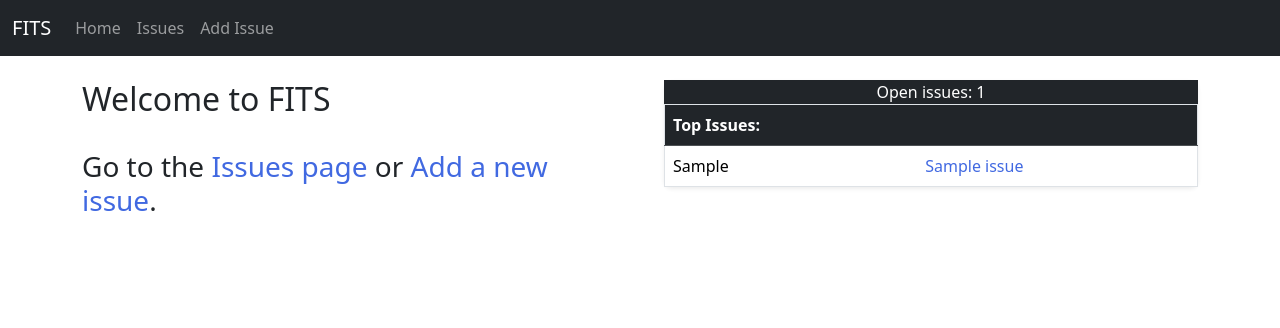
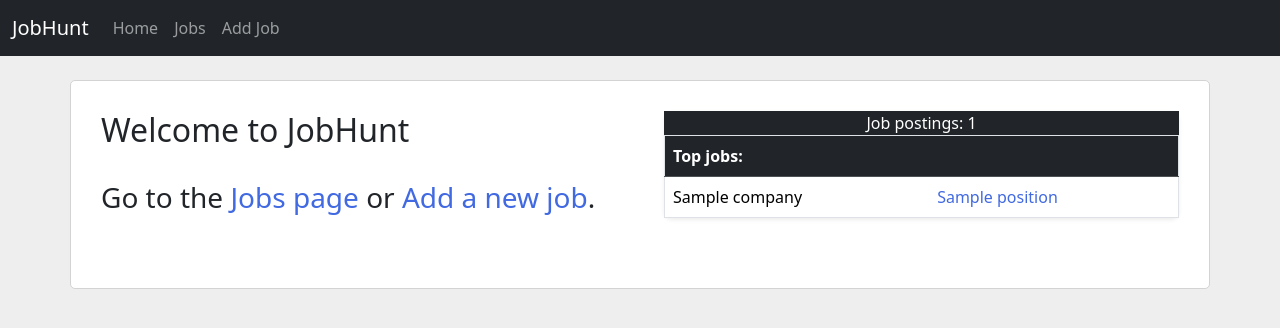
Before and after one commit to ColtanF/JobHunt, a Flask app: template templates/index.html in a window 1280 px wide. Shown: the top 328 px of the page. Run offline with Flask 2, Linux system fonts and the light colour scheme; the template is opened without the code that fills it: most values are stand-ins (such as "Sample title", 1, 10 or a date in 2020); parts of the project's set-up code (start-up, migrations or seed data) failed here and were passed over; some libraries are stand-ins or nearby versions.

Commit message:
Initial commit to jobhunt branch

```diff
--- a/app.py
+++ b/app.py
@@ -11,7 +11,7 @@ app.debug = True
 app.config['MYSQL_HOST'] = 'localhost'
 app.config['MYSQL_USER'] = 'root'
 app.config['MYSQL_PASSWORD'] = 'qwerQWER1234!@#$' # Change this to w/e your db password is
-app.config['MYSQL_DB'] = 'issue_tracker_db'
+app.config['MYSQL_DB'] = 'job_tracker_db'
 app.config['MYSQL_CURSORCLASS'] = 'DictCursor'
 
 # Init MYSQL
@@ -21,112 +21,140 @@ mysql = MySQL(app)
 @app.route('/')
 def index():
     cur = mysql.connection.cursor()
-    result = cur.execute("SELECT * FROM issues_tbl")
+    result = cur.execute("SELECT * FROM jobs_tbl")
 
-    issues = cur.fetchall()
-    if not issues:
-        issues = []
+    jobs = cur.fetchall()
+    if not jobs:
+        jobs = []
     cur.close()
 
-    return render_template('index.html', issues=issues)
+    return render_template('index.html', jobs=jobs)
 
-@app.route('/issues')
-def issues():
-    # Retrieve issues from DB and display them to the user
+@app.route('/jobs')
+def jobs():
+    # Retrieve job postings from DB and display them to the user
     cur = mysql.connection.cursor()
 
-    # Grab all of the issues
-    result = cur.execute("SELECT * FROM issues_tbl")
-    issues = cur.fetchall()
+    # Grab all of the jobs
+    result = cur.execute("SELECT * FROM jobs_tbl")
+    jobs = cur.fetchall()
 
     cur.close()
 
-    return render_template('issues.html', issues=issues)
+    return render_template('jobs.html', jobs=jobs)
 
-class IssueForm(Form):
-    projectName = StringField('Project Name', [validators.Length(min=1, max=100)])
-    title = StringField('Title', [validators.Length(min=10, max=200)])
-    description = TextAreaField('Description', [validators.Length(min=1)])
+
+class JobForm(Form):
+    company = StringField('Company Name', [validators.Length(min=1, max=100)])
+    position = StringField('Position', [validators.Length(min=10, max=200)])
+    companyInfo = TextAreaField('Company Description', [validators.Length(min=1)])
+    positionInfo = TextAreaField('Position Description', [validators.Length(min=1)])
+    reqsIMeet = TextAreaField('Requirements I meet')
+    reqsIDontMeet = TextAreaField('Requirements I don\'t meet')
+    address = StringField('Address', [validators.Length(min=1, max=300)])
     links = TextAreaField('Links')
+    salary = StringField('Salary', [validators.Length(max=200)])
+    status = StringField('Status', [validators.Length(min=1, max=200)])
 
-@app.route('/add_issue', methods=["GET", "POST"])
-def add_issue():
-    form = IssueForm(request.form)
+@app.route('/add_job', methods=["GET", "POST"])
+def add_job():
+    form = JobForm(request.form)
     if request.method == "POST" and form.validate():
-        projectName = form.projectName.data
-        title = form.title.data
-        description = form.description.data
+        company = form.company.data
+        position = form.position.data
+        companyInfo = form.companyInfo.data
+        positionInfo = form.positionInfo.data
+        address = form.address.data
         links = form.links.data
+        status = form.status.data
+        reqsIMeet = form.reqsIMeet.data
+        reqsIDontMeet = form.reqsIDontMeet.data
+        salary = form.salary.data
 
-        # Add the issue to the DB
+        # Add the job to the DB
         cur = mysql.connection.cursor()
 
-        cur.execute("INSERT INTO issues_tbl(projectKey, title, description, links) VALUES(%s, %s, %s, %s)", (projectName, title, description, links))
+        cur.execute("INSERT INTO jobs_tbl(company, position, companyInfo, positionInfo, reqsIMeet, reqsIDontMeet, salary, address, links, status) VALUES(%s, %s, %s, %s, %s, %s, %s, %s, %s, %s)",
+                    (company, position, companyInfo, positionInfo, reqsIMeet, reqsIDontMeet, salary, address, links, status))
 
         mysql.connection.commit()
         # Close the connection
         cur.close()
-        flash("Issue added.", "success")
-        return redirect(url_for("issues"))
+        flash("Job added.", "success")
+        return redirect(url_for("jobs"))
 
-    return render_template('add_issue.html', form=form)
+    return render_template('add_job.html', form=form)
 
-@app.route('/delete_issue/<string:id>', methods=["POST"])
-def delete_issue(id):
-    # Remove the issue from the db
+@app.route('/delete_job/<string:id>', methods=["POST"])
+def delete_job(id):
+    # Remove the job from the db
     cur = mysql.connection.cursor()
-    result = cur.execute("DELETE FROM issues_tbl WHERE id = %s", [id])
+    result = cur.execute("DELETE FROM jobs_tbl WHERE id = %s", [id])
     mysql.connection.commit()
     cur.close()
 
-    flash("Issue deleted.", "success")
-    return redirect(url_for('issues'))
+    flash("Job deleted.", "success")
+    return redirect(url_for('jobs'))
 
-@app.route('/view_issue/<string:id>')
-def view_issue(id):
-    # Retrieve the issue from the db and display its info to the user
+@app.route('/view_job/<string:id>')
+def view_job(id):
+    # Retrieve the job from the db and display its info to the user
     cur = mysql.connection.cursor()
-    result = cur.execute("SELECT * FROM issues_tbl WHERE id = %s", [id])
-    issue = cur.fetchone()
+    result = cur.execute("SELECT * FROM jobs_tbl WHERE id = %s", [id])
+    job = cur.fetchone()
     cur.close()
 
-    return render_template('view_issue.html', issue = issue)
+    return render_template('view_job.html', job = job)
 
-@app.route('/edit_issue/<string:id>', methods=['GET', 'POST'])
-def edit_issue(id):
-    # Retrieve issue from db and throw its info into a form like in the new_issue function
+@app.route('/edit_job/<string:id>', methods=['GET', 'POST'])
+def edit_job(id):
+    # Retrieve job from db and throw its info into a form like in the add_job function
     cur = mysql.connection.cursor()
-    result = cur.execute("SELECT * FROM issues_tbl WHERE id = %s", [id])
-    issue = cur.fetchone()
+    result = cur.execute("SELECT * FROM jobs_tbl WHERE id = %s", [id])
+    job = cur.fetchone()
     cur.close()
 
-    form = IssueForm(request.form)
-    form.projectName.data = issue["projectKey"]
-    form.title.data = issue["title"]
-    form.description.data = issue["description"]
-    form.links.data = issue["links"]
+    form = JobForm(request.form)
+    form.company.data = job["company"]
+    form.position.data = job["position"]
+    form.positionInfo.data = job["positionInfo"]
+    form.reqsIMeet.data = job["reqsIMeet"]
+    form.reqsIDontMeet.data = job["reqsIDontMeet"]
+    form.salary.data = job["salary"]
+    form.address.data = job["address"]
+    form.status.data = job["status"]
+    form.companyInfo.data = job["companyInfo"]
+    form.links.data = job["links"]
 
     if request.method == "POST" and form.validate():
-        projectName = request.form["projectName"]
-        title = request.form["title"]
-        description = request.form["description"]
+        company = request.form["company"]
+        position = request.form["position"]
+        positionInfo = request.form["positionInfo"]
+        companyInfo = request.form["companyInfo"]
+        reqsIMeet = request.form["reqsIMeet"]
+        reqsIDontMeet = request.form["reqsIDontMeet"]
+        salary = request.form["salary"]
+        address = request.form["address"]
+        status = request.form["status"]
         links = request.form["links"]
 
-     # Add the issue to the DB
+
+     # Add the job to the DB
         cur = mysql.connection.cursor()
 
-        cur.execute("UPDATE issues_tbl SET projectKey = %s, title = %s, description = %s, links = %s WHERE id = %s", (projectName, title, description, links, id))
+        cur.execute("UPDATE jobs_tbl SET company = %s, position = %s, companyInfo = %s, positionInfo = %s, reqsIMeet = %s, reqsIDontMeet = %s, salary = %s, address = %s, links = %s, status = %s WHERE id = %s",
+                    (company, position, companyInfo, positionInfo, reqsIMeet, reqsIDontMeet, salary, address, links, status, id))
 
         mysql.connection.commit()
         # Close the connection
         cur.close()
-        flash("Issue updated.", "success")
-        return redirect(url_for('issues'))
+        flash("Job updated.", "success")
+        return redirect(url_for('jobs'))
 
-    return render_template('edit_issue.html', issue=issue, form=form)
+    return render_template('edit_job.html', job=job, form=form)
 
 
 if __name__ == "__main__":
     mysql_db_helper.checkAndMakeDB()
     app.secret_key = "123abc" # Change this to something more secure
-    app.run(port=5003)
+    app.run(port=5004)
--- a/static/styles/default.css
+++ b/static/styles/default.css
@@ -7,5 +7,33 @@ a:hover {
 }
 
 table {
-    border: 0.5px solid lightgray;
+    border: 1px solid lightgray;
+    border-radius: 5px;
+    max-width: 100%;
+    table-layout: fixed;
 }
+body {
+    background-color: rgb(238, 238, 238);
+}
+.container {
+    border-radius: 5px;
+    border: 1px solid lightgray;
+    padding: 30px;
+    background-color: white;
+}
+label {
+    padding-bottom: 5px;
+}
+
+
+.dash-table {
+    table-layout: auto;
+}
+
+
+.details {
+    min-height: 160px;
+}
+.form-group {
+    padding-top: 10px;
+}
--- a/templates/includes/_navbar.html
+++ b/templates/includes/_navbar.html
@@ -1,6 +1,6 @@
 <nav class="navbar navbar-expand-sm navbar-dark bg-dark" aria-label="Second navbar example">
     <div class="container-fluid">
-      <a class="navbar-brand" href="/">FITS</a>
+      <a class="navbar-brand" href="/">JobHunt</a>
       <button class="navbar-toggler" type="button" data-bs-toggle="collapse" data-bs-target="#navbarsExample02" aria-controls="navbarsExample02" aria-expanded="false" aria-label="Toggle navigation">
         <span class="navbar-toggler-icon"></span>
       </button>
@@ -11,10 +11,10 @@
             <a class="nav-link" href="/">Home</a>
           </li>
           <li class="nav-item">
-            <a class="nav-link" href="/issues">Issues</a>
+            <a class="nav-link" href="/jobs">Jobs</a>
           </li>
           <li class="nav-item">
-            <a class="nav-link" href="/add_issue">Add Issue</a>
+            <a class="nav-link" href="/add_job">Add Job</a>
           </li>
           <!-- <li class="dropdown">
             <a class="nav-link dropdown-toggle" href="#" role="button" id="dropdownMenuLink" data-toggle="dropdown" aria-haspopup="true" aria-expanded="false">
--- a/templates/index.html
+++ b/templates/index.html
@@ -2,36 +2,36 @@
 {% block body %}
 <div class="row row-cols-md-2 mb-3 g-5">
     <div class="col">
-        <h2>Welcome to FITS</h2>
+        <h2>Welcome to JobHunt</h2>
         <br>
-        <h3>Go to the <a href="/issues">Issues page</a> or <a href="/add_issue">Add a new issue</a>.</h3>
+        <h3>Go to the <a href="/jobs">Jobs page</a> or <a href="/add_job">Add a new job</a>.</h3>
     </div>
     <div class="col">
         <div class="mb-4 rounded-3 shadow-sm border-dark">
-            <div class="card-header text-white bg-dark text-center">Open issues: {{issues|length}}</div>
-            <table class="table table-hover">
+            <div class="card-header text-white bg-dark text-center">Job postings: {{jobs|length}}</div>
+            <table class="table table-hover dash-table">
                 <thead class="table-dark">
                     <tr>
-                        <th>Top Issues:</th>
+                        <th>Top jobs:</th>
                         <th></th>
                     </tr>
                 </thead>
-                {% if issues|length < 5 %}
-                    {% for issue in issues %}
+                {% if jobs|length == 0 %}
+                <tr>
+                    <td style="column-span:2;">No open jobs.</td>
+                </tr>
+                {% elif jobs|length < 5 %}
+                    {% for job in jobs %}
                     <tr>
-                        <td>{{issue.projectKey}}</td>
-                        <td><a href="view_issue/{{issues[i].id}}">{{issues[i].title}}</a></td>
+                        <td>{{job.company}}</td>
+                        <td><a href="view_job/{{job.id}}">{{job.position}}</a></td>
                     </tr>
                     {% endfor %}
-                {% elif issues|length == 0 %}
-                    <tr>
-                        <td style="column-span:2;">No open issues.</td>
-                    </tr>
                 {% else %}
                     {% for i in range(5) %}
                     <tr>
-                        <td>{{issues[i].projectKey}}</td>
-                        <td><a href="view_issue/{{issues[i].id}}">{{issues[i].title}}</a></td>
+                        <td>{{jobs[i].company}}</td>
+                        <td><a href="view_job/{{jobs[i].id}}">{{jobs[i].position}}</a></td>
                     </tr>
                    {% endfor %}
                 {% endif %}
--- a/templates/layout.html
+++ b/templates/layout.html
@@ -3,7 +3,7 @@
     <head>
         <meta charset="utf-8">
         <meta http-equiv="X-UA-Compatible">
-        <title>FITS</title>
+        <title>JobHunt</title>
         <meta name="description" content="">
         <meta name="viewport" content="width=device-width, initial-scale=1">
         <link rel="stylesheet" href="https://stackpath.bootstrapcdn.com/bootstrap/5.0.0-alpha2/css/bootstrap.min.css"/>
```
Also changed, not shown: mysql_db_helper.py (+15 -9 lines), templates/add_issue.html (deleted, +0 -21 lines), templates/add_job.html (added, +40 -0 lines), templates/edit_issue.html (deleted, +0 -21 lines), templates/edit_job.html (added, +39 -0 lines), templates/issues.html (deleted, +0 -35 lines), templates/jobs.html (added, +37 -0 lines), templates/view_issue.html (deleted, +0 -11 lines), templates/view_job.html (added, +18 -0 lines).
